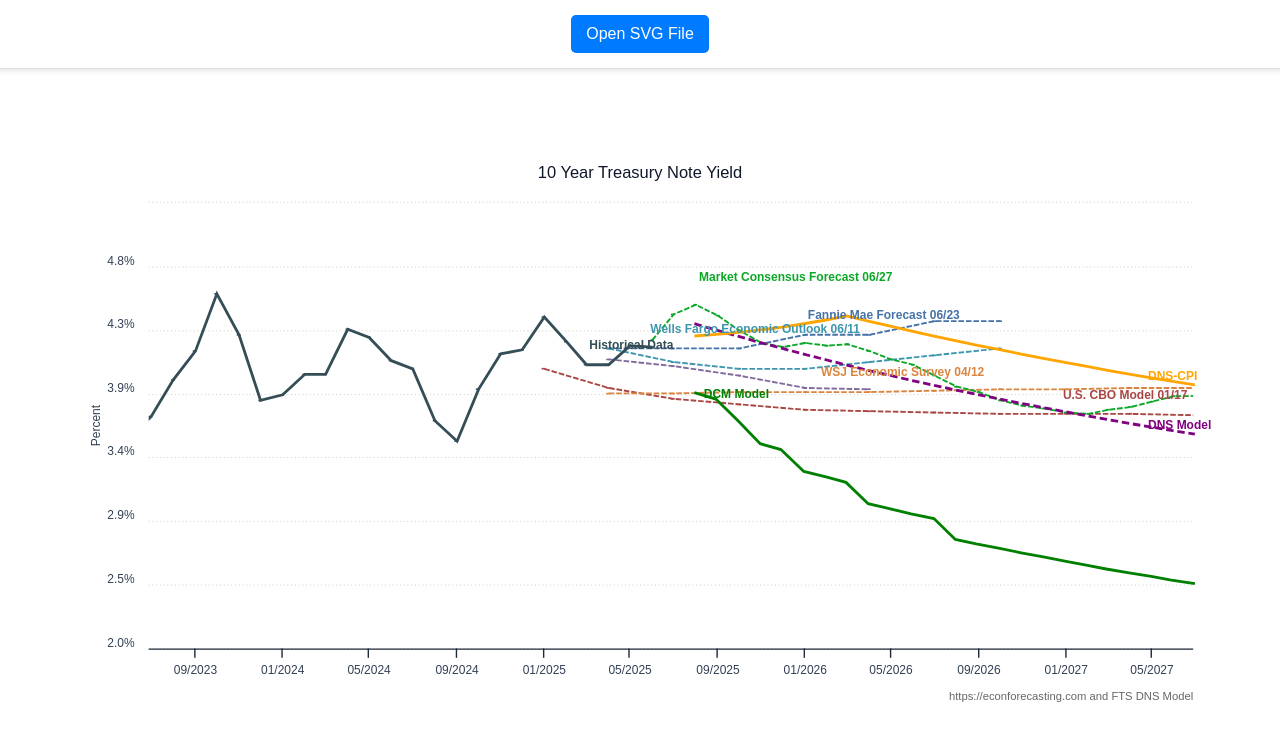
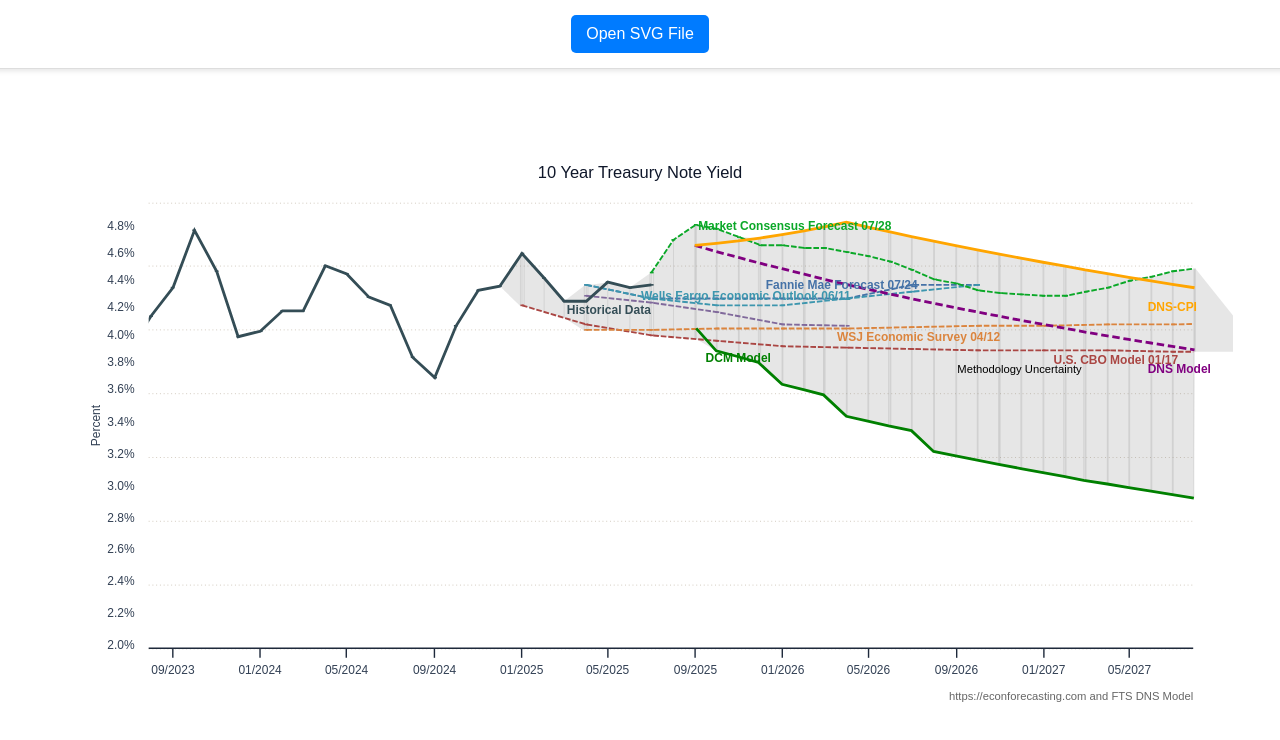
Before and after one commit to viait-team/svgx, a plain HTML site: page index.html in a window 1280 px wide. Drawn offline with Linux system fonts and the light colour scheme.

Commit message:
Update index.html

```diff
--- a/index.html
+++ b/index.html
@@ -130,7 +130,7 @@
     </div>
 
     <div id="svg-container">
-        <img src="chart_after.svg" alt="Please open an SVG file to view it here.">
+        <img src="chart_after_x.svg" alt="Please open an SVG file to view it here.">
     </div>
 
     <script>
```
